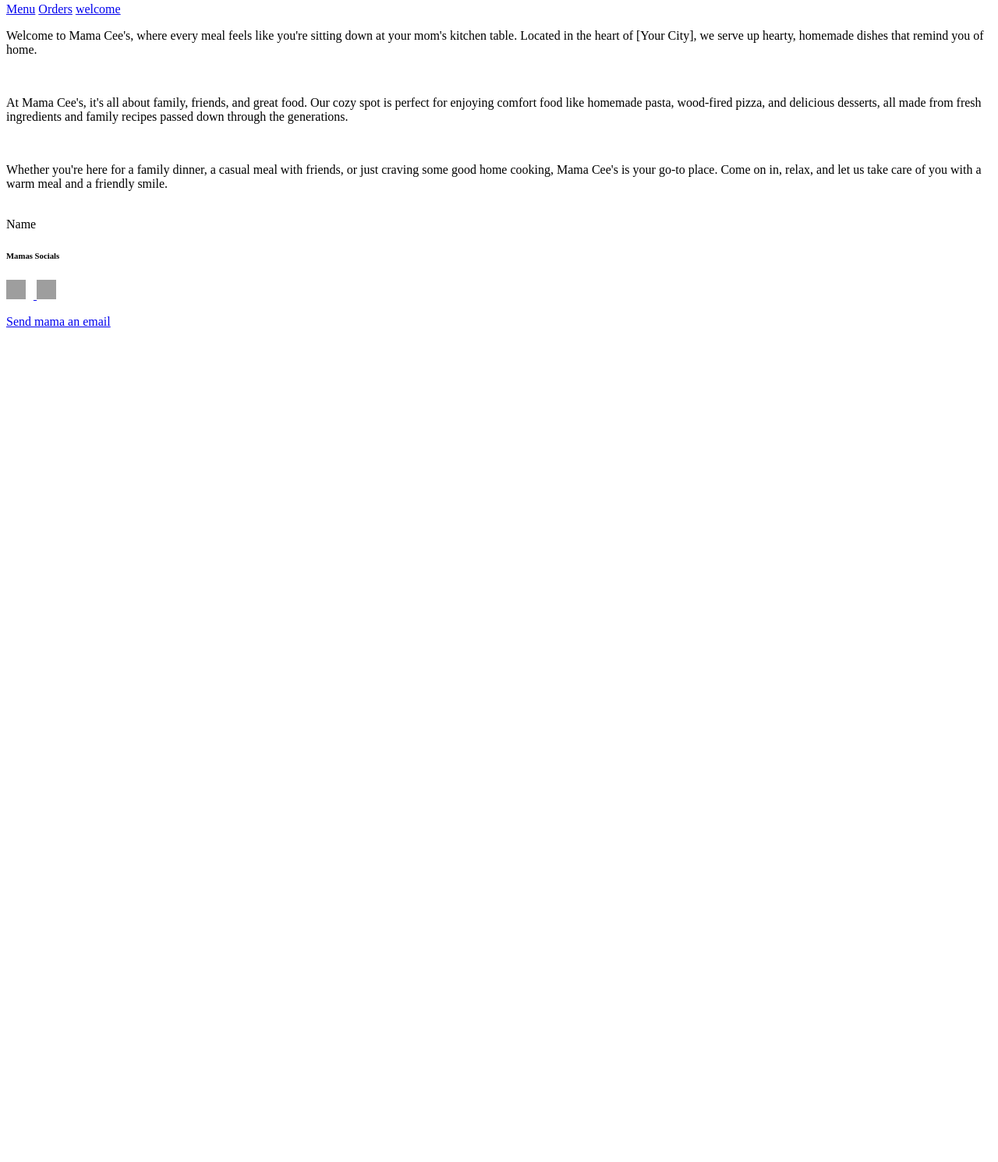
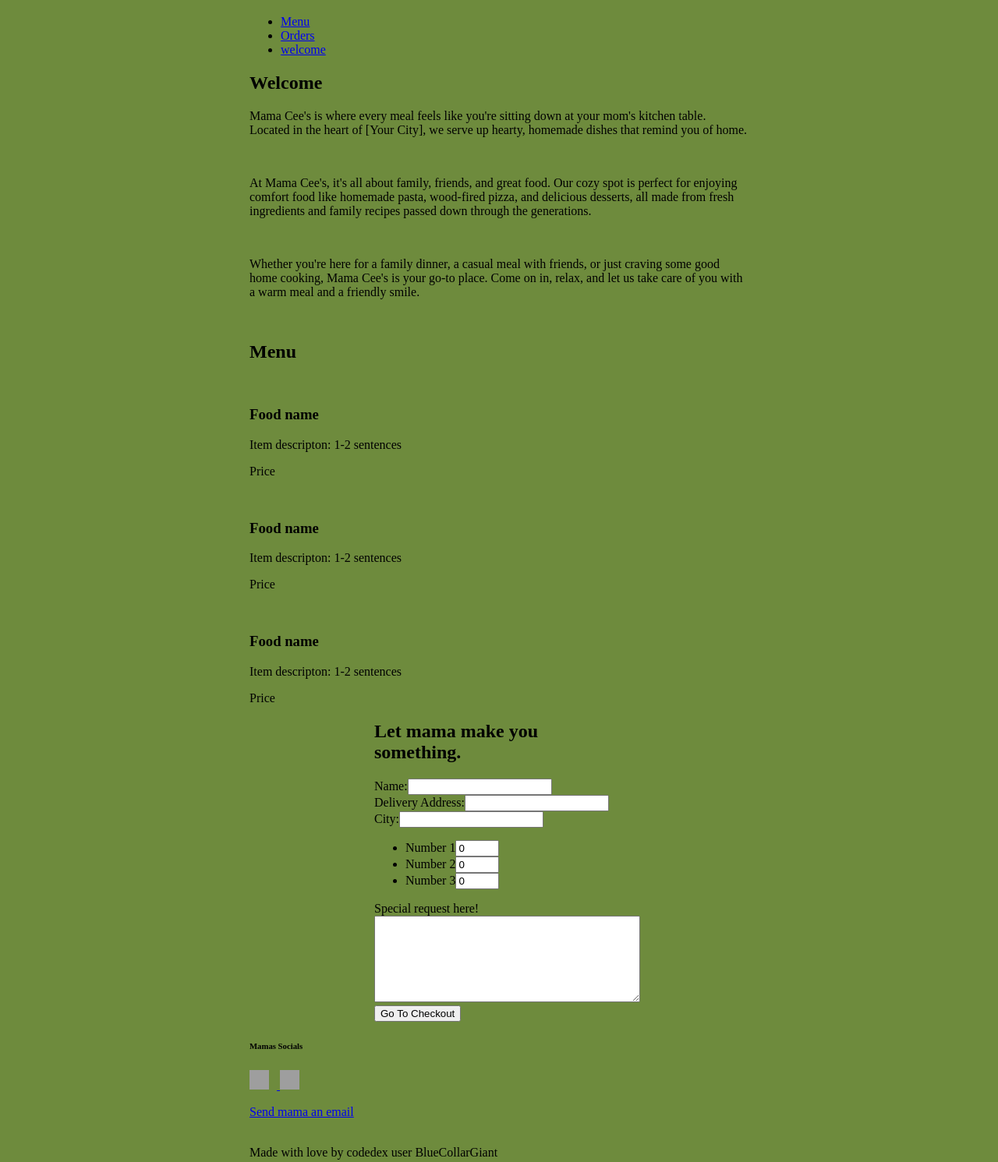
Before and after one commit to BlueCollarGiant/Mama-Cees, a plain HTML site: page index.html in a window 1280 px wide. Shown: the part 381-1872 px from the top of the page at 78% size. Before the commit the page ends 819 px from the top, so only its background shows below. Drawn offline with Linux system fonts and the light colour scheme; grey boxes are pictures that could not be loaded.

Commit message:
basic structure

```diff
--- a/index.html
+++ b/index.html
@@ -3,28 +3,61 @@
 <head>
     <title>Mama Cee's resturant</title>
 </head>
-    <body>
+    <body bgcolor="#6E8B3D" style ="margin: auto; width: 50%;">
         <header>
             <h1>Mama Cee's</h1>
-            <img id="header-img" src="https://media.istockphoto.com/id/91130832/photo/restaurant.webp?s=170667a&w=0&k=20&c=Ek6hgOLBIlodp0iWpsvVl7i0etGpP1qE0k-vtQ6Hl_I=" width="" alt="A image of mama cee's front patio">
+            <img id="header-img" src="https://media.istockphoto.com/id/91130832/photo/restaurant.webp?s=170667a&w=0&k=20&c=Ek6hgOLBIlodp0iWpsvVl7i0etGpP1qE0k-vtQ6Hl_I=" width="" alt="A image of mama cee's front patio" >
             <nav>
-                <a href="#menu">Menu</a>
-                <a href="#order-form">Orders</a>
-                <a href="#about-us">welcome</a>
+                <ul>
+                        <li><a href="#menu">Menu</a></li>
+                        <li><a href="#order-form">Orders</a></li>
+                        <li><a href="#about-us">welcome</a></li>
+                </ul>
             </nav>
 
         </header>
         <main>
             <section id="#about-us" class="welcome">
-                <p>Welcome to Mama Cee's, where every meal feels like you're sitting down at your mom's kitchen table. Located in the heart of [Your City], we serve up hearty, homemade dishes that remind you of home.</p><br>
+                <h2>Welcome</h2>
+                <p>Mama Cee's is where every meal feels like you're sitting down at your mom's kitchen table. Located in the heart of [Your City], we serve up hearty, homemade dishes that remind you of home.</p><br>
                 <p>At Mama Cee's, it's all about family, friends, and great food. Our cozy spot is perfect for enjoying comfort food like homemade pasta, wood-fired pizza, and delicious desserts, all made from fresh ingredients and family recipes passed down through the generations.</p><br>
                 <p>Whether you're here for a family dinner, a casual meal with friends, or just craving some good home cooking, Mama Cee's is your go-to place. Come on in, relax, and let us take care of you with a warm meal and a friendly smile.</p><br>
             </section>
-            <section id="#menu" class="food">
+            <section id="#menu" class="food"> <!--- style= "width: 2000px; height: 1000px; border: 2px solid black; padding: 10px; margin: 10px;"-->
+                <h2>Menu</h2>
+                <article>
+                    <img src="" alt="">
+                    <h3>Food name</h3>
+                    <p> Item descripton: 1-2 sentences </p>
+                    <p>Price</p>
+                </article>
+                <article>
+                    <img src="" alt="">
+                    <h3>Food name</h3>
+                    <p> Item descripton: 1-2 sentences </p>
+                    <p>Price</p>
+                </article>
+                <article>
+                    <img src="" alt="">
+                    <h3>Food name</h3>
+                    <p> Item descripton: 1-2 sentences </p>
+                    <p>Price</p>
+                </article>
             </section>
-            <section id="#order-form" class="ordering">
-                <form>
-                    <Label>Name</Label>
+            <section id="#order-form" class="ordering" style ="margin: auto; width: 50%;">
+                <form >
+                    <h2>Let mama make you something.</h2>
+                    <label>Name:</label><input type="text" required><br>
+                    <label>Delivery Address:</label><input type="text" required ><br>
+                    <Label>City:</Label><input type="text" required><br>
+                    <ul>
+                         <li><label>Number 1</label><input type="number" name="number" value="0" min="0" max="99"></li>
+                         <li><label>Number 2</label><input type="number" name="number" value="0" min="0" max="99"></li>
+                         <li><label>Number 3</label><input type="number" name="number" value="0" min="0" max="99"></li>
+                    </ul>
+
+                    <label>Special request here!</label><textarea rows="7" cols="40"></textarea>
+                    <input type="submit" value="Go To Checkout">
                 </form>
 
             </section>
@@ -32,13 +65,16 @@
         <footer>
             <h6>Mamas Socials</h6>
             <p><a href="https://www.twitter.com">
-                <img src="https://cdn4.iconfinder.com/data/icons/social-media-black-white-2/1227/X-512.png" alt="www.twiter.com" width="25" height="25" style="margin-right: 10px;>
+                <img src="https://cdn4.iconfinder.com/data/icons/social-media-black-white-2/1227/X-512.png" alt="twitter" width="25" height="25" style="margin-right: 10px;>
                 </a>
-                <a href="https://www.instagram.com">
-                <img src="https://cdn2.iconfinder.com/data/icons/social-media-2285/512/1_Instagram_colored_svg_1-512.png" alt="www.instagram.com" width="25" height="25" style="margin-right: 10px;>
+                <a href= "https://www.instagram.com">
+                <img src="https://cdn2.iconfinder.com/data/icons/social-media-2285/512/1_Instagram_colored_svg_1-512.png" alt="instagram" width="25" height="25" style="margin-right: 10px;>
                 </a>
             </p><br><br>
             <p><a href="Randomemail@gmail.com">Send mama an email</a>
+            <br><br>
+
+            <p>Made with love by codedex user BlueCollarGiant</p>
 
         </footer>
     </body>
```
